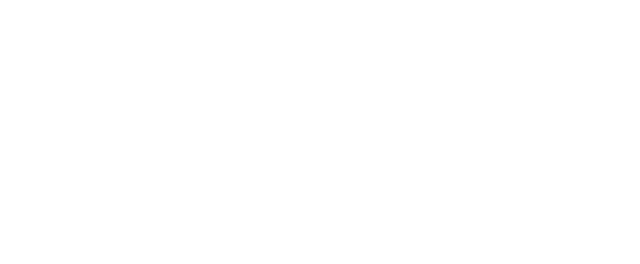
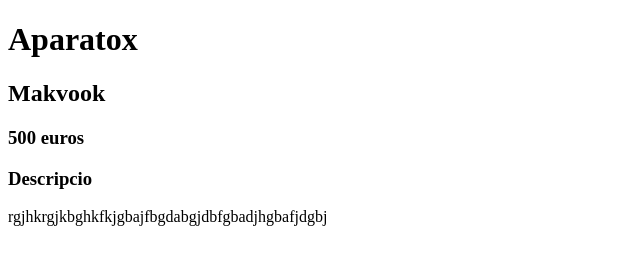
Before and after one commit to zoombi9YT/SamuelMarin, a plain HTML site: page activitats/html/05-imagenes/activitat3.html in a window 1280 px wide. Shown: the whole page, without its empty margins (0-640 px from the left). Drawn offline with Linux system fonts and the light colour scheme.

Commit message:
activitat 3

```diff
--- a/activitats/html/05-imagenes/activitat3.html
+++ b/activitats/html/05-imagenes/activitat3.html
@@ -6,6 +6,13 @@
     <title>actividad3</title>
 </head>
 <body>
+    <h1><b>Aparatox</b></h1>
+
+    <h2><b>Makvook</b></h2>
+    <i src="https://hips.hearstapps.com/hmg-prod/images/apartamento-familiar-moderno2-1634505925.jpg" alt="apartament"></i>
+    <h3><b>500 euros</b></h3>
+    <h3><b>Descripcio</b></h3>
+    <p>rgjhkrgjkbghkfkjgbajfbgdabgjdbfgbadjhgbafjdgbj</p>
 
 </body>
 </html>
```
